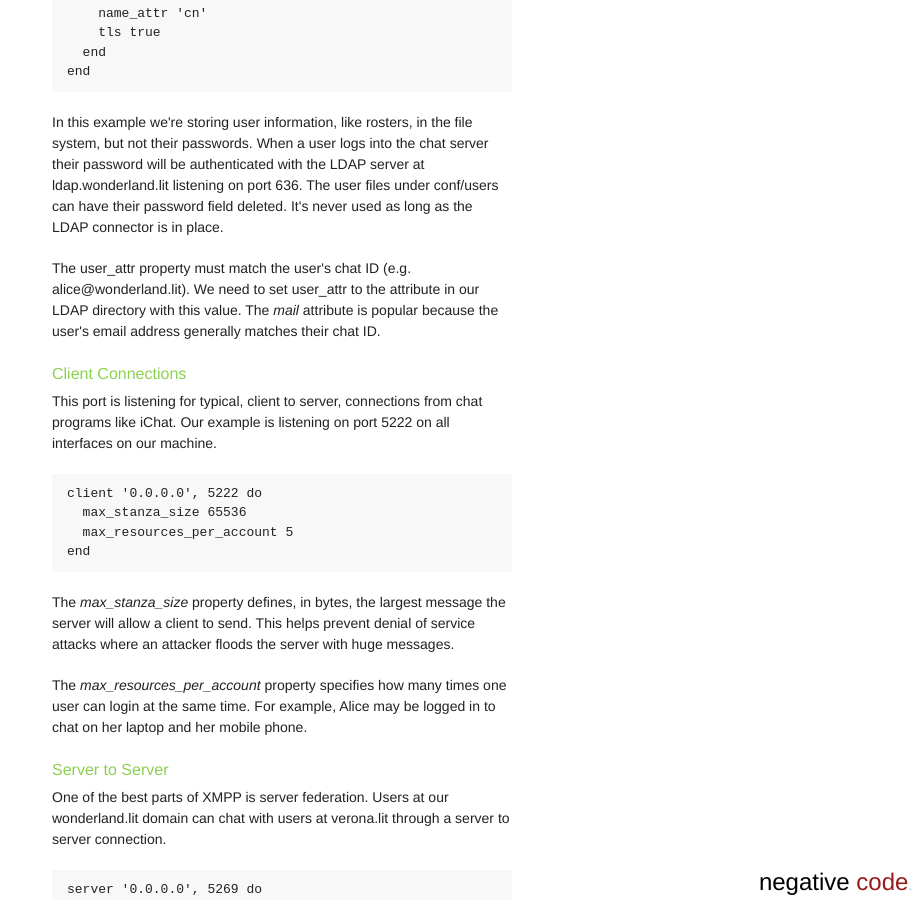
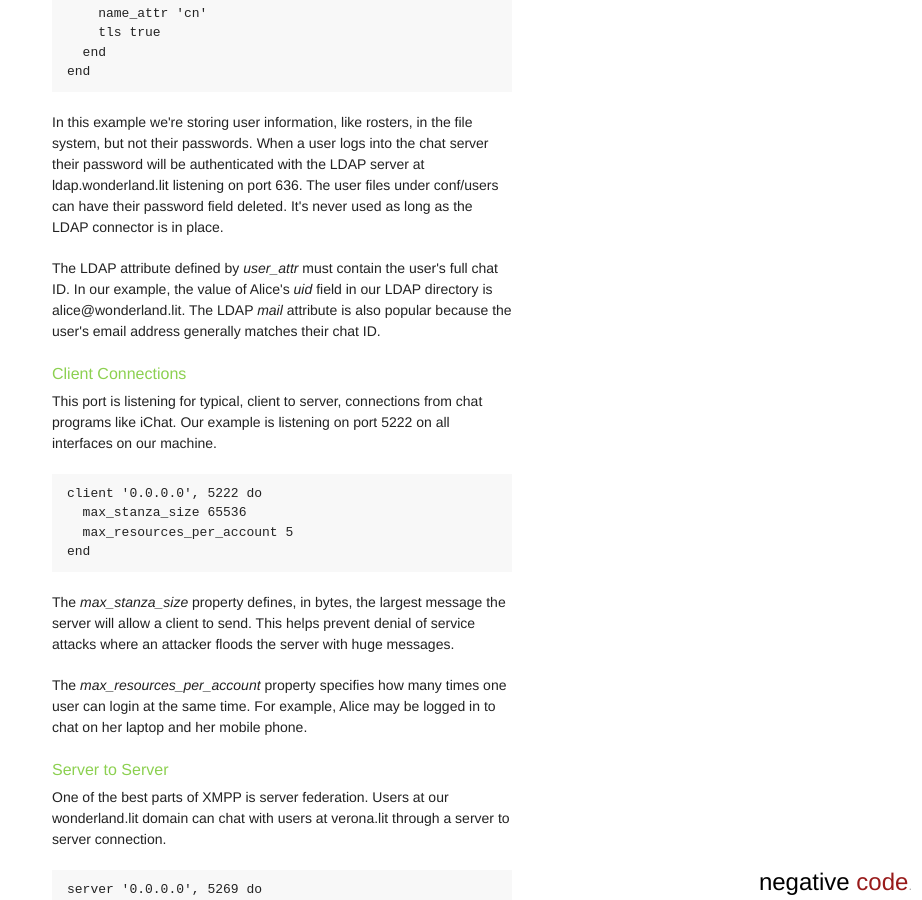
Before and after one commit to negativecode/vines, a Jekyll site: the page built from index.html, in a window 1280 px wide and 900 px high, scrolled down 2694 px. Shown: the whole window, without its empty margins (358-1280 px from the left). Built offline with Jekyll 4.4.1, drawn with Linux system fonts in a browser that asks for light colours.

Commit message:
Update LDAP user_attr description.

```diff
--- a/index.html
+++ b/index.html
@@ -164,10 +164,10 @@ end
     field deleted. It's never used as long as the LDAP connector is in place.
   </p>
   <p>
-    The user_attr property must match the user's chat ID (e.g.
-    alice@wonderland.lit). We need to set user_attr to the attribute in our LDAP
-    directory with this value. The <em>mail</em> attribute is popular because
-    the user's email address generally matches their chat ID.
+    The LDAP attribute defined by <em>user_attr</em> must contain the user's
+    full chat ID. In our example, the value of Alice's <em>uid</em> field in our
+    LDAP directory is alice@wonderland.lit. The LDAP <em>mail</em> attribute is
+    also popular because the user's email address generally matches their chat ID.
   </p>
 
   <h2>Client Connections</h2>
```
